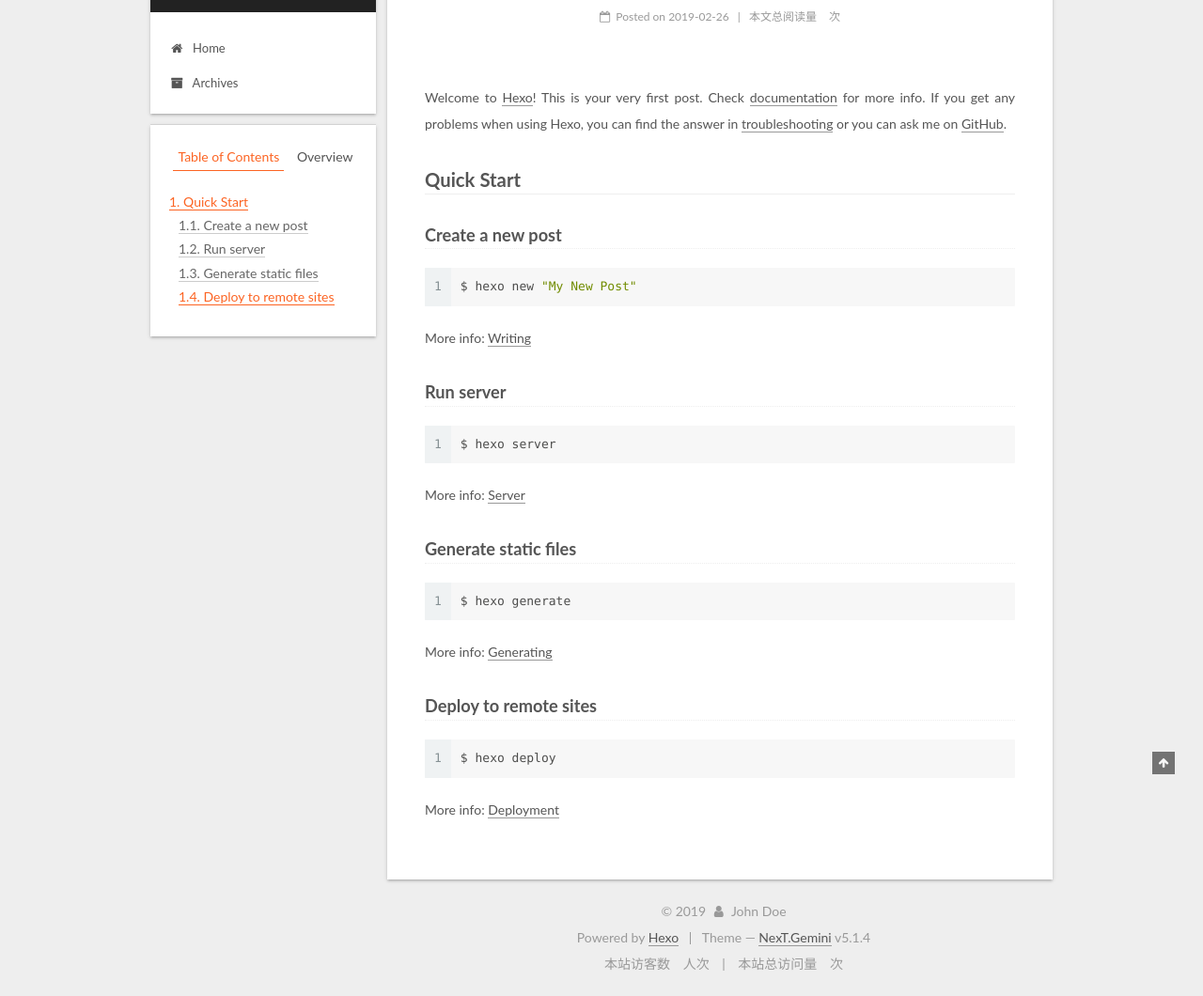
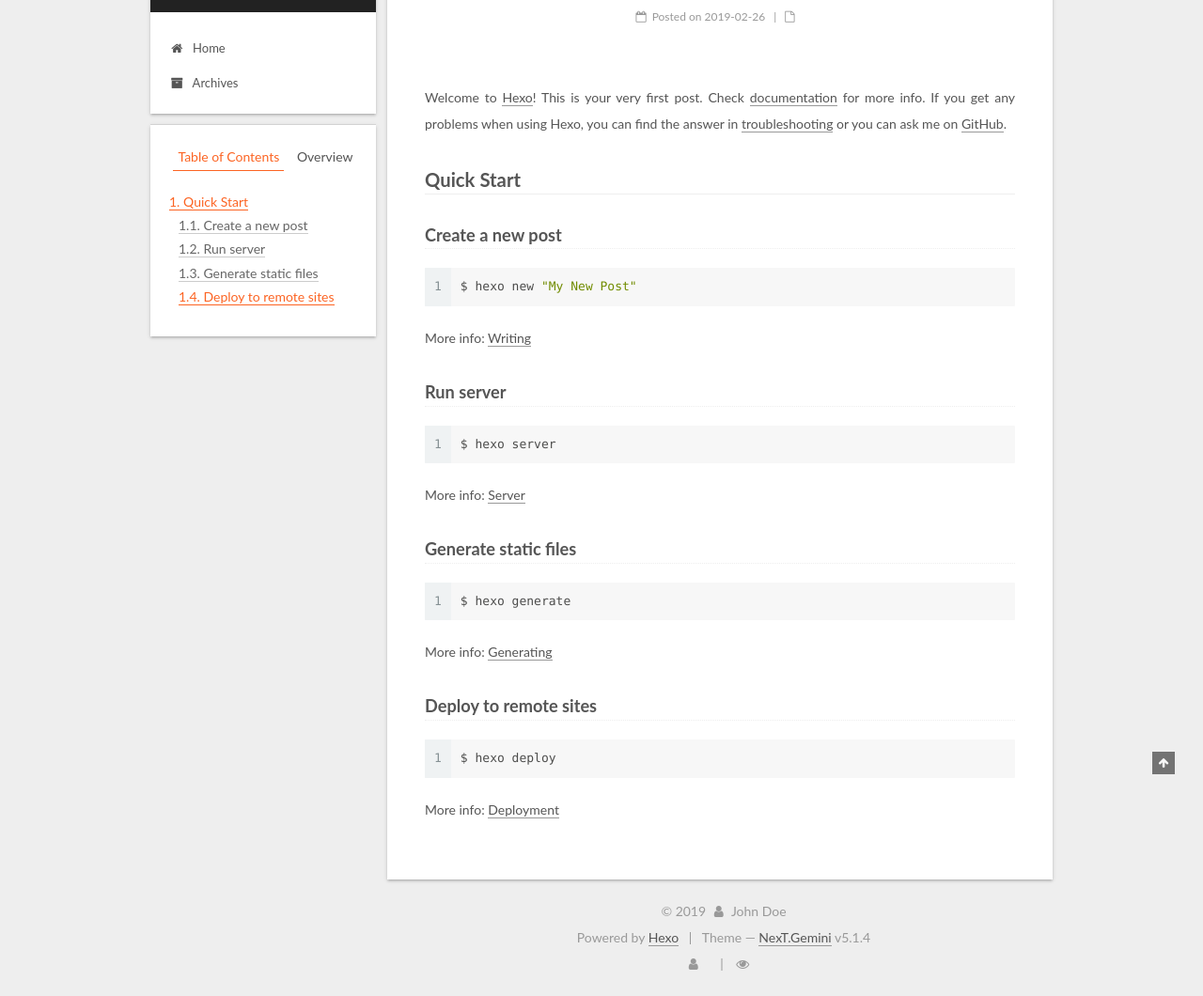
Before and after one commit to muyizl/muyi.github.io, a plain HTML site: page 2019/02/26/hello-world/index.html in a window 1280 px wide. Shown: the part 76-1136 px from the top of the page at 94% size. Drawn offline with Linux system fonts and the light colour scheme; some packages are replaced by stand-ins of ours; a script that the page names is missing.

Commit message:
Site updated: 2019-02-27 14:14:29

```diff
--- a/2019/02/26/hello-world/index.html
+++ b/2019/02/26/hello-world/index.html
@@ -282,8 +282,8 @@
 
 
             <span class="post-meta-divider">|</span>
-            <span class="page-pv">本文总阅读量
-            <span class="busuanzi-value" id="busuanzi_value_page_pv"></span>次
+            <span class="page-pv"><i class="fa fa-file-o"></i>
+            <span class="busuanzi-value" id="busuanzi_value_page_pv"></span>
             </span>
 
 
@@ -492,17 +492,17 @@
 
 
     <span class="site-uv">
-      本站访客数
+      <i class="fa fa-user"></i>
       <span class="busuanzi-value" id="busuanzi_value_site_uv"></span>
-      人次
+
     </span>
 
 
 
     <span class="site-pv">
-      本站总访问量
+      <i class="fa fa-eye"></i>
       <span class="busuanzi-value" id="busuanzi_value_site_pv"></span>
-      次
+
     </span>
 
 </div>
--- a/css/main.css
+++ b/css/main.css
@@ -1823,7 +1823,7 @@ pre .javascript .function {
   width: 4px;
   height: 4px;
   border-radius: 50%;
-  background: #cc4b95;
+  background: #d0a78b;
 }
 .links-of-blogroll {
   font-size: 13px;
```
Also changed, not shown: archives/2019/02/index.html (+4 -4 lines), archives/2019/index.html (+4 -4 lines), archives/index.html (+4 -4 lines), index.html (+4 -4 lines).
